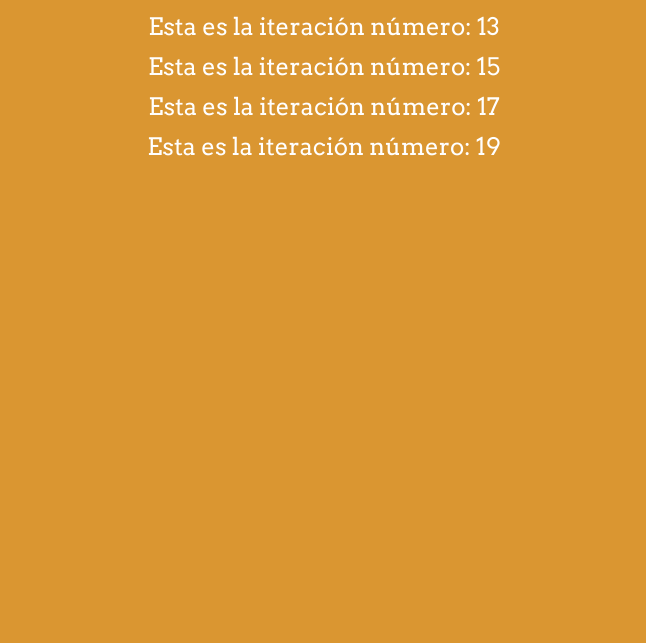
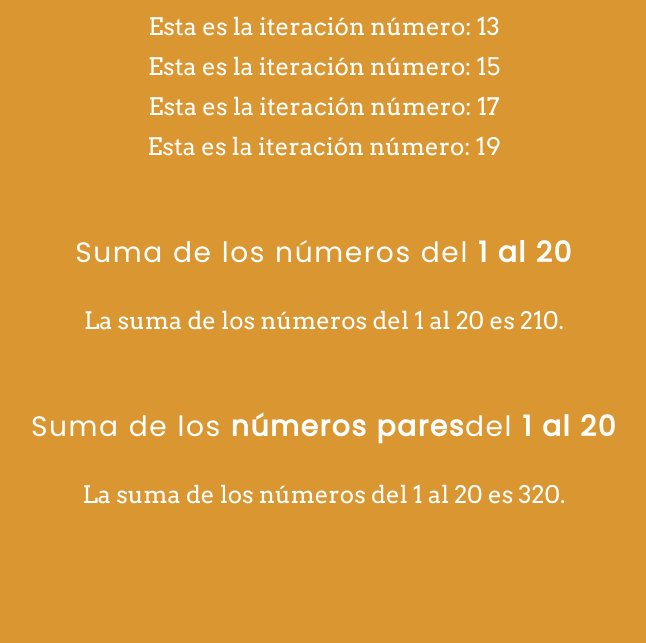
Before and after one commit to bellmed22/BackEndPD, a PHP site: page /Clase05/index.php in a window 1280 px wide. Shown: the part 2217-2860 px from the top of the page, without its empty margins (316-962 px from the left). Before the commit the page ends 2373 px from the top, so only its background shows below. Run offline with PHP 8.4, Linux system fonts and the light colour scheme.

Commit message:
Add files via upload

```diff
--- a/Clase05/index.php
+++ b/Clase05/index.php
@@ -51,4 +51,34 @@ while($numero <= 20){
     echo "<br>";
     $numero += 2;
 }
+
+// 5) Mostrar la suma de los números del 1 al 20
+echo "<h3>Suma de los números del <span>1 al 20</span></h3>";
+$suma = 0;
+
+while($numero == 21){
+    $numero -= 20;
+}
+
+while($numero <= 20){
+    $suma += $numero;
+    $numero++;
+}
+    echo "La suma de los números del 1 al 20 es $suma.\n";
+
+
+// 6) Mostrar la suma de los números pares del 1 al 20echo "<h3>uma de los números del <span>1 al 20</span></h3>";
+echo "<h3>Suma de los <span>números pares</span>del <span>1 al 20</span></h3>";
+
+
+while($numero == 21){
+    $numero -= 21;
+}
+
+while($numero <= 20){
+    $suma += $numero;
+    $numero += 2;
+}
+    echo "La suma de los números del 1 al 20 es $suma.\n";
+
 ?>
```
